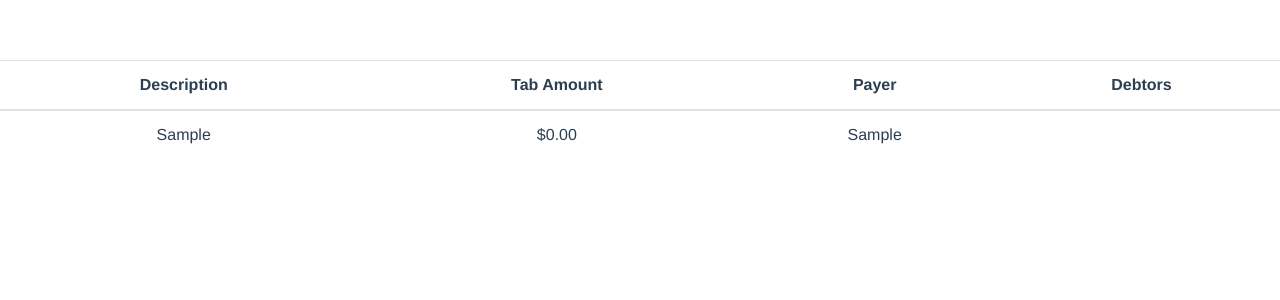
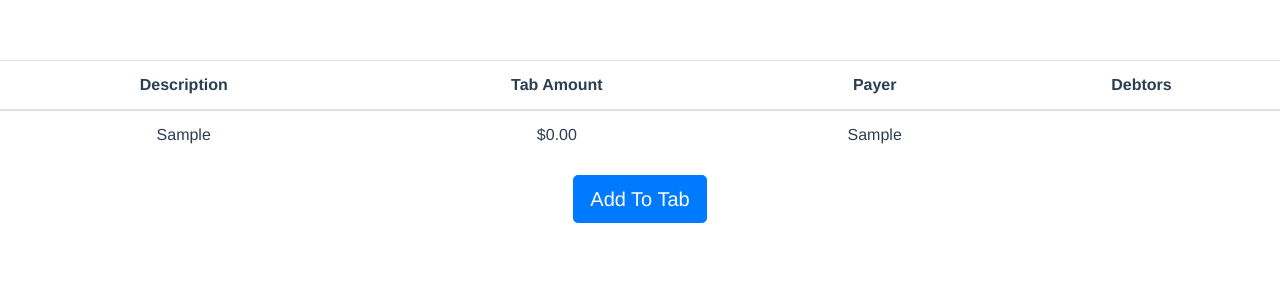
Before and after one commit to dwong/tabtrack, a Vue app: page /#/ in a window 1280 px wide. Both pictures are taken after typing "Sample", "Sample", "Sample" into the empty fields and a click on the button "Save". Shown: the top 300 px of the page. Built offline with nearby package versions, Linux system fonts and the light colour scheme.

Commit message:
Add to tab from summary

```diff
--- a/src/components/TabSummary.vue
+++ b/src/components/TabSummary.vue
@@ -1,4 +1,5 @@
 <template>
+  <div>
   <b-table hover
            :items="tabs"
            :fields="fields"
@@ -8,6 +9,17 @@
       {{data.item.debtors[0]}}<span v-for="item in data.item.debtors.slice(1)">, {{ item }}</span>
     </template>
   </b-table>
+  <b-form>
+    <b-row class="cta" align-h="center">
+      <b-col cols="4">
+        <b-button variant="primary"
+                  size="lg"
+                  @click="addToTab"
+                  >Add To Tab</b-button>
+      </b-col>
+    </b-row>
+  </b-form>
+</div>
 </template>
 
 <script>
@@ -50,6 +62,9 @@ export default {
           query: { t: JSON.stringify(val) }
         }
       )
+    },
+    addToTab () {
+      this.$router.push({name: 'Tab'})
     }
   }
 }
```
